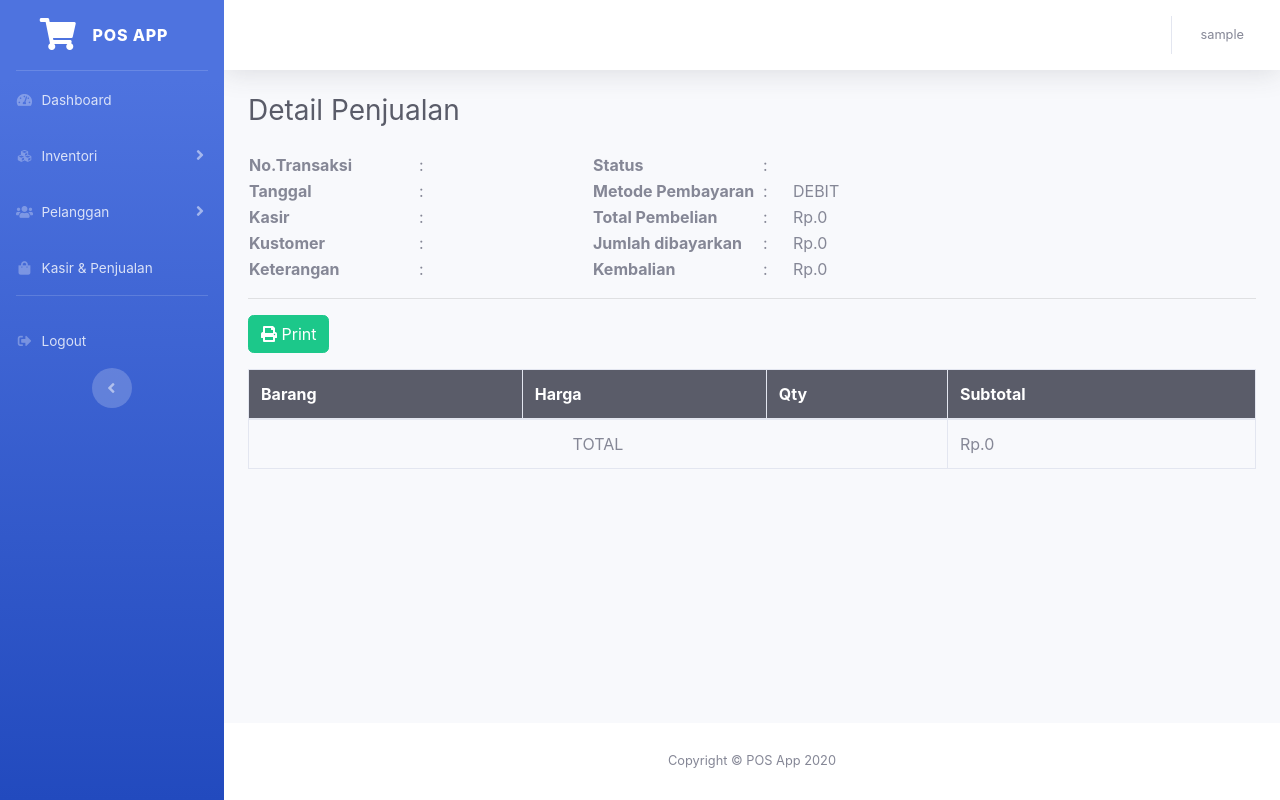
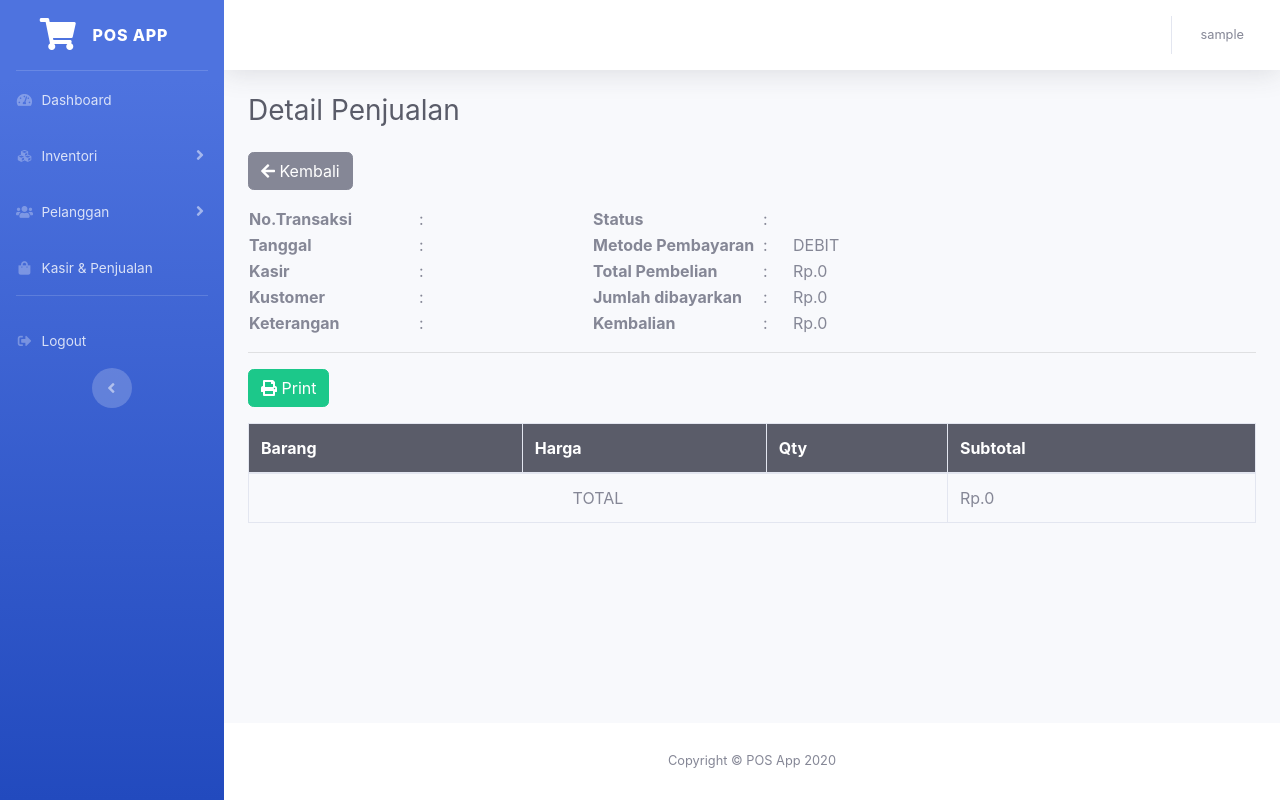
Before and after one commit to rennuas/pos, a CodeIgniter app: page /pos/index.php/sales/details/1 in a window 1280 px wide. Run offline with CodeIgniter, Linux system fonts and the light colour scheme; the visitor is signed in with stand-in values (Sample User, id 1); data comes from the database, SQL or seed files in the repository; data that the repository does not hold is empty.

Commit message:
add back button

```diff
--- a/application/views/sales/details.php
+++ b/application/views/sales/details.php
@@ -1,3 +1,8 @@
+<div class="row">
+    <div class="col">
+        <a href=" <?= site_url('Sales/list'); ?>" class="btn btn-secondary mb-3"><i class="fa fa-arrow-left"></i> Kembali</a>
+    </div>
+</div>
 <div class="row">
     <div class="col-4">
         <table>
```
